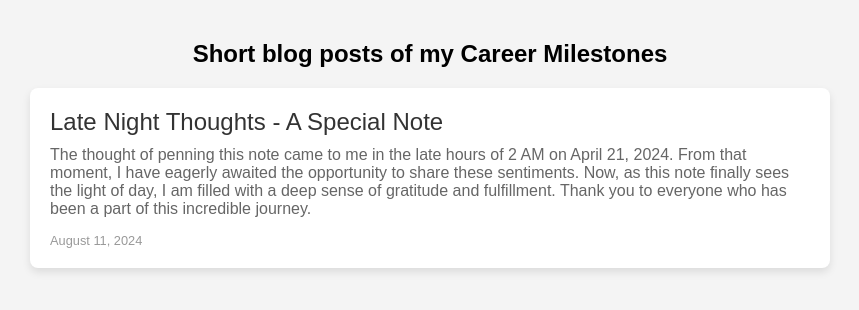
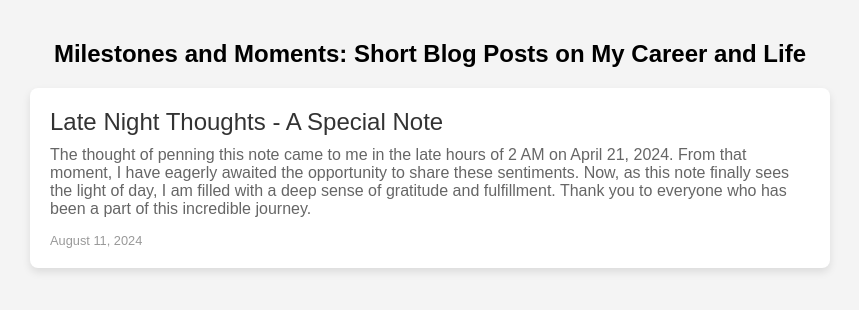
Before and after one commit to UndavalliJagadeesh/UndavalliJagadeesh.github.io, a plain HTML site: page blogs.html in a window 1280 px wide. Shown: the whole page, without its empty margins (210-1069 px from the left). Drawn offline with Linux system fonts and the light colour scheme.

Commit message:
Changed the title of the blogs page

```diff
--- a/blogs.html
+++ b/blogs.html
@@ -25,7 +25,7 @@
 <body>
     <div class="container">
         <!--         <h1>Blogs by Jagadeesh</h1> -->
-        <h2>Short blog posts of my Career Milestones</h2>
+        <h2>Milestones and Moments: Short Blog Posts on My Career and Life</h2>
         <div id="blog-tiles" class="blog-tiles"></div>
     </div>
     <script src="blogs/script.js"></script>
```
